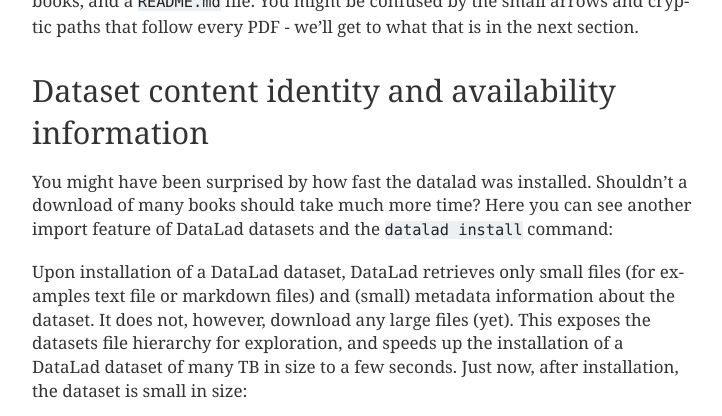
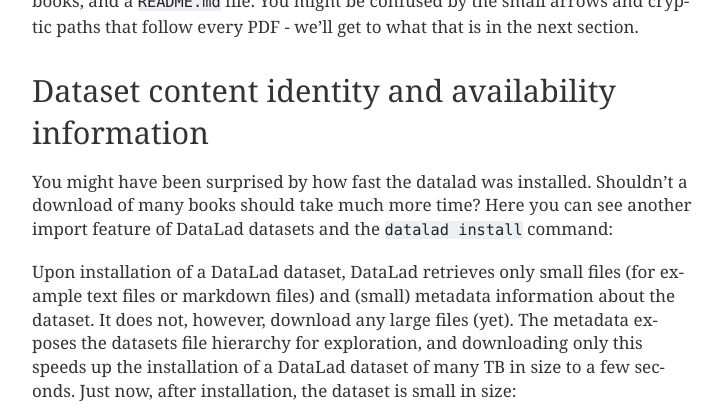
Before and after one commit to datalad-handbook/book, a Sphinx documentation site: the page built from docs/basics/101-5-install.rst, in a window 1280 px wide and 900 px high, scrolled down 2132 px, cut to the strip 0-416 px from the top of the window. Shown: the whole strip, without its empty margins (388-1110 px from the left). Built offline with Sphinx 7.4.7, drawn with Linux system fonts in a browser that asks for light colours; comment, search, counter and statistics services are not loaded.

Commit message:
languate tweaks

```diff
--- a/docs/basics/101-5-install.rst
+++ b/docs/basics/101-5-install.rst
@@ -100,10 +100,10 @@
 import feature of DataLad datasets and the ``datalad install`` command:
 
 Upon installation of a DataLad dataset, DataLad retrieves only small files
-(for examples text file or markdown files) and (small) metadata
+(for example text files or markdown files) and (small) metadata
 information about the dataset. It does not, however, download any large files
-(yet). This exposes the datasets file hierarchy
-for exploration, and speeds up the installation of a DataLad dataset
+(yet). The metadata exposes the datasets file hierarchy
+for exploration, and downloading only this speeds up the installation of a DataLad dataset
 of many TB in size to a few seconds. Just now, after installation, the dataset is
 small in size:
 
```
